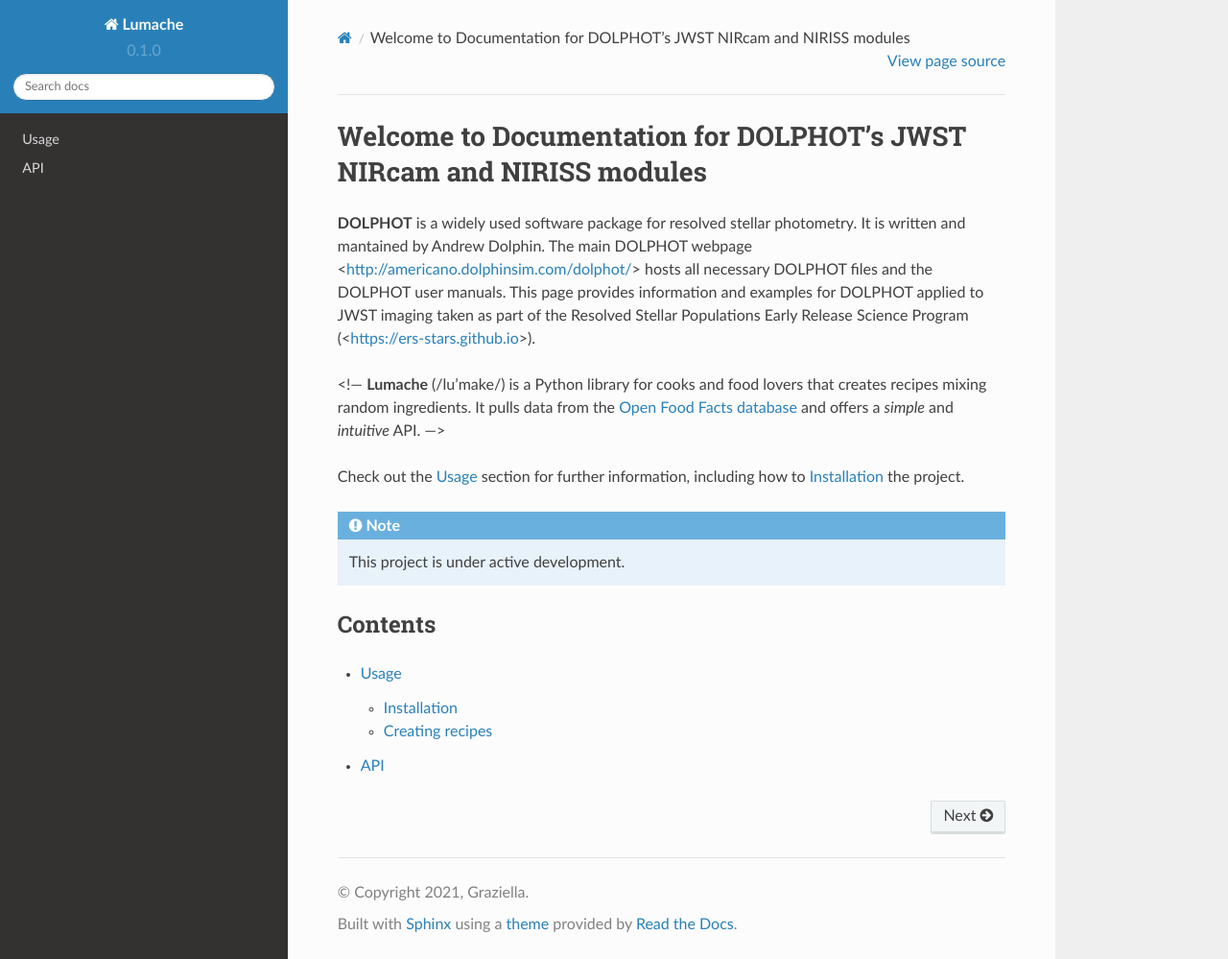
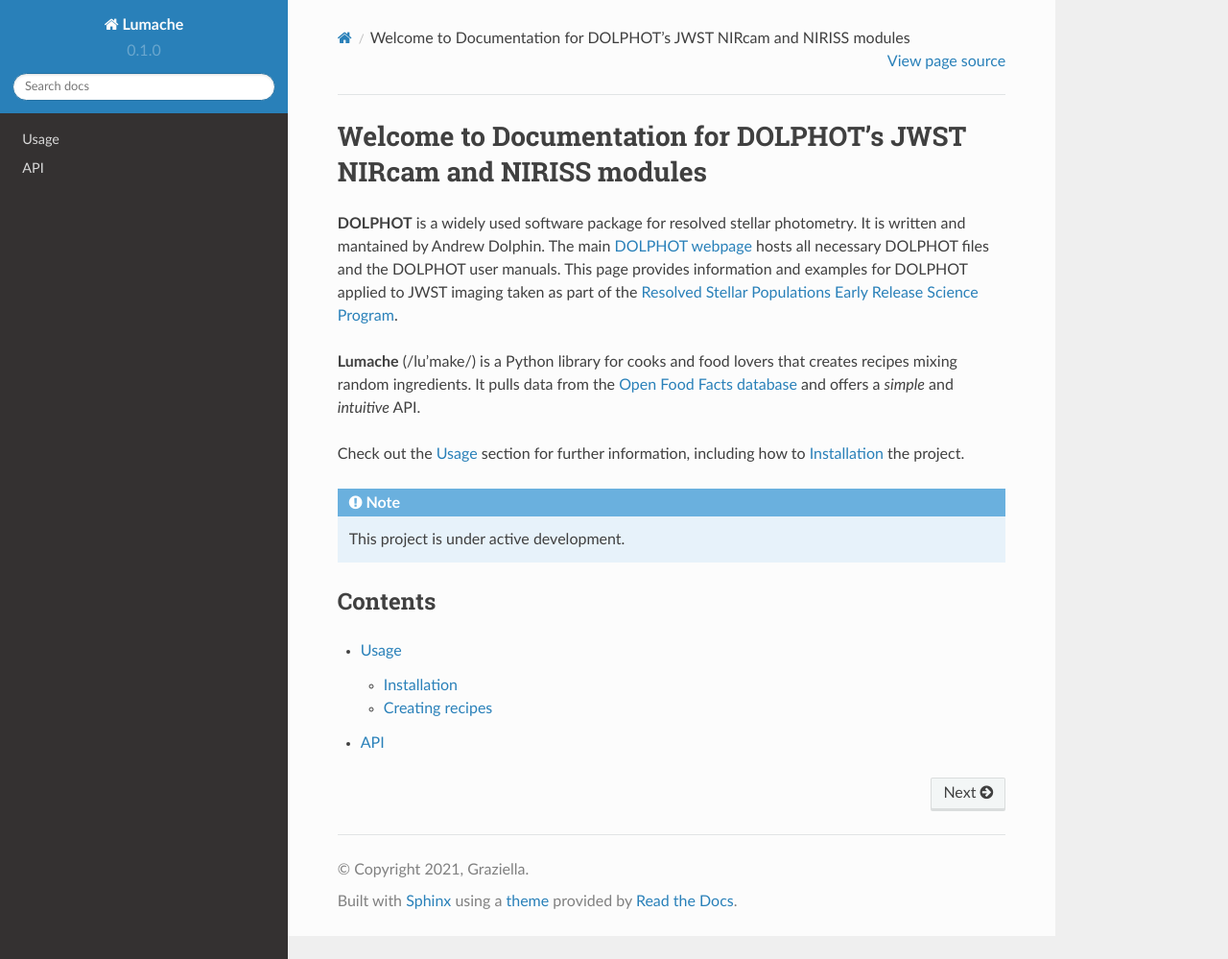
Before and after one commit to ers-stars/dolphot_jwst, a Sphinx documentation site: the page built from docs/source/index.rst, in a window 1280 px wide and 999 px high. Shown: the whole window at 96% size. Built offline with Sphinx 7.4.7 and the Read the Docs theme 2.0.0, drawn with Linux system fonts in a browser that asks for light colours.

Commit message:
Update index.rst

```diff
--- a/docs/source/index.rst
+++ b/docs/source/index.rst
@@ -1,14 +1,15 @@
 Welcome to Documentation for DOLPHOT's JWST NIRcam and NIRISS modules
 ===================================
 
-**DOLPHOT** is a widely used software package for resolved stellar photometry.  It is written and mantained by Andrew Dolphin.  The main DOLPHOT webpage <http://americano.dolphinsim.com/dolphot/> hosts all necessary DOLPHOT files and the DOLPHOT user manuals.  This page provides information and examples for DOLPHOT applied to JWST imaging taken as part of the Resolved Stellar Populations Early Release Science Program (<https://ers-stars.github.io>).
+**DOLPHOT** is a widely used software package for resolved stellar photometry.  It is written and mantained by Andrew Dolphin.  The main `DOLPHOT webpage <http://americano.dolphinsim.com/dolphot/>`_ hosts all necessary DOLPHOT files and the DOLPHOT user manuals.  This page provides information and examples for DOLPHOT applied to JWST imaging taken as part of the `Resolved Stellar Populations Early Release Science Program <https://ers-stars.github.io>`_.
 
-<!---
+
+
 **Lumache** (/lu'make/) is a Python library for cooks and food lovers
 that creates recipes mixing random ingredients.
 It pulls data from the `Open Food Facts database <https://world.openfoodfacts.org/>`_
 and offers a *simple* and *intuitive* API.
---->
+
 
 
 Check out the :doc:`usage` section for further information, including
```
